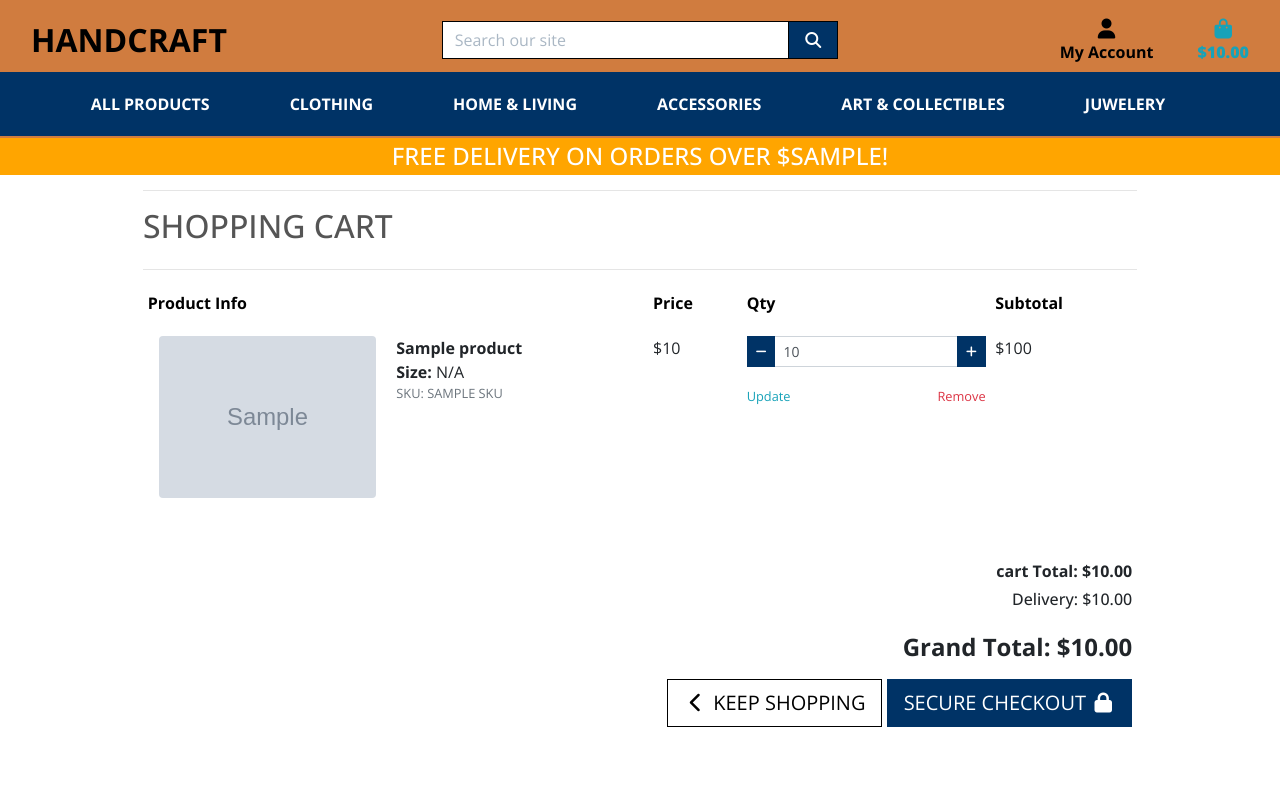
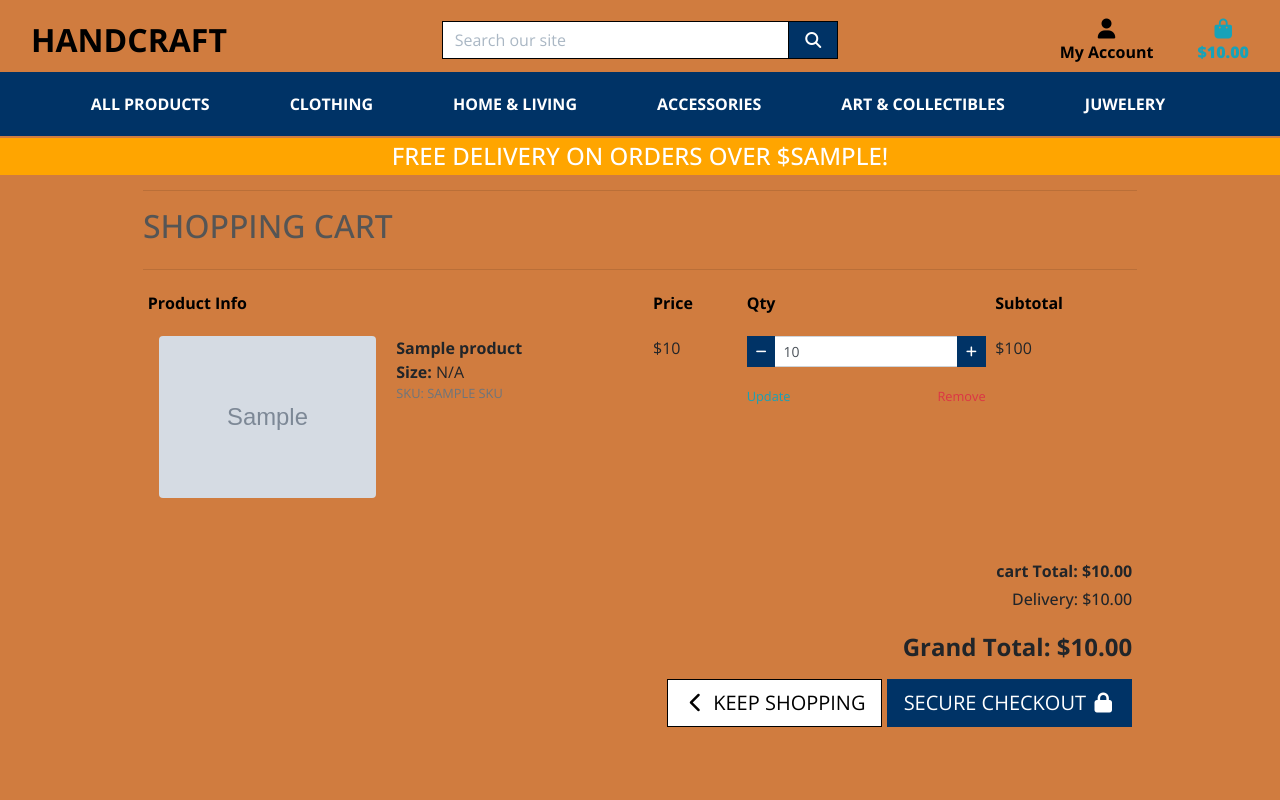
Before and after one commit to DFCMK/Project-5, a Django app: template cart/templates/cart/cart.html in a window 1280 px wide. Run offline with Django 3.2, Linux system fonts and the light colour scheme; the template is opened without the code that fills it: most values are stand-ins (such as "Sample title", 1, 10 or a date in 2020); grey boxes marked "Sample" are stand-in pictures; some libraries are stand-ins or nearby versions.

Commit message:
changed background color in overlay class to orange

```diff
--- a/static/css/base.css
+++ b/static/css/base.css
@@ -154,7 +154,7 @@ h1.display-4 {
 	top: 0;
 	left: 0;
 	position: fixed;
-	background: white;
+	background: #D07C3F;
 	z-index: -1;
 }
 
```
